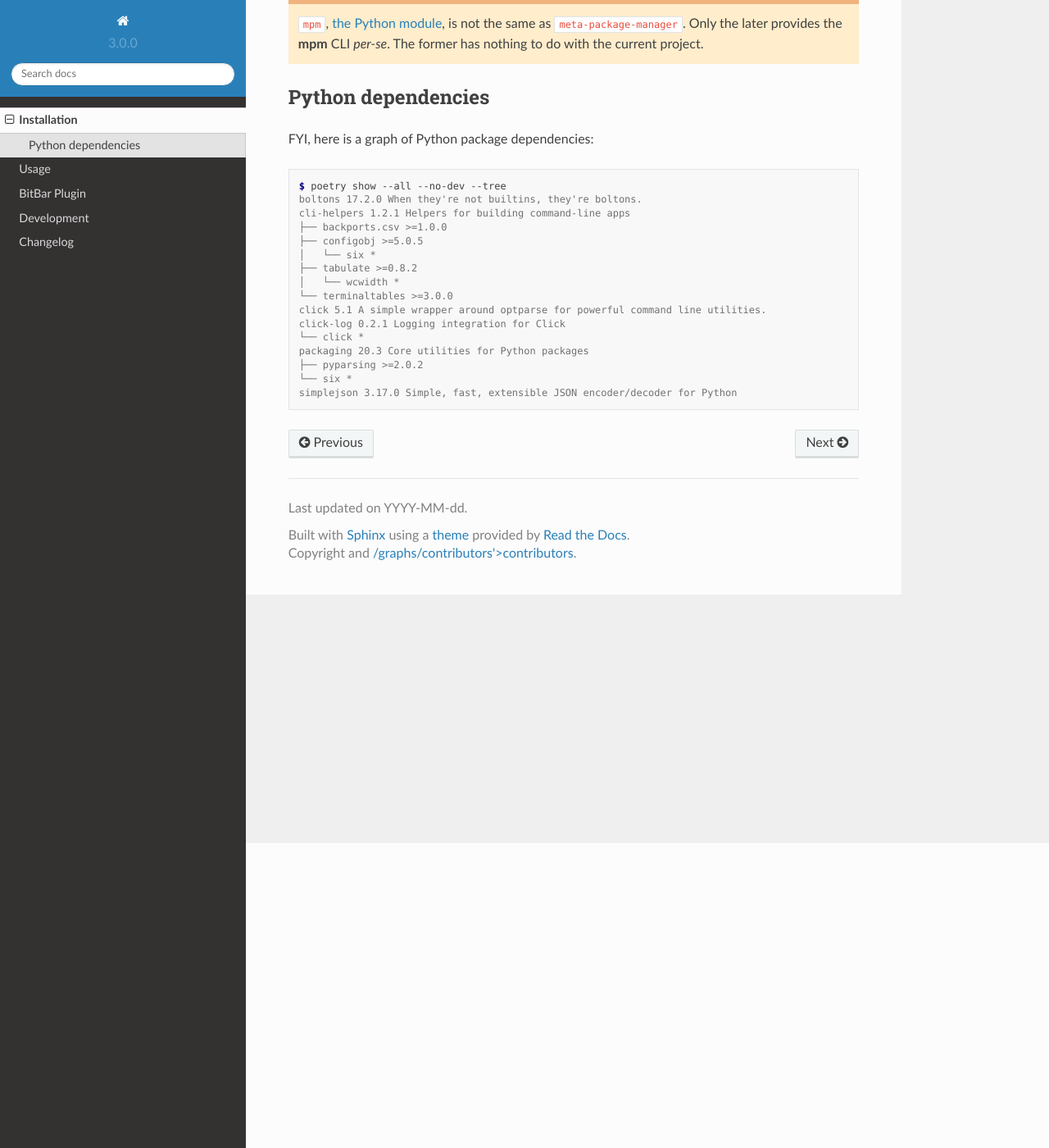
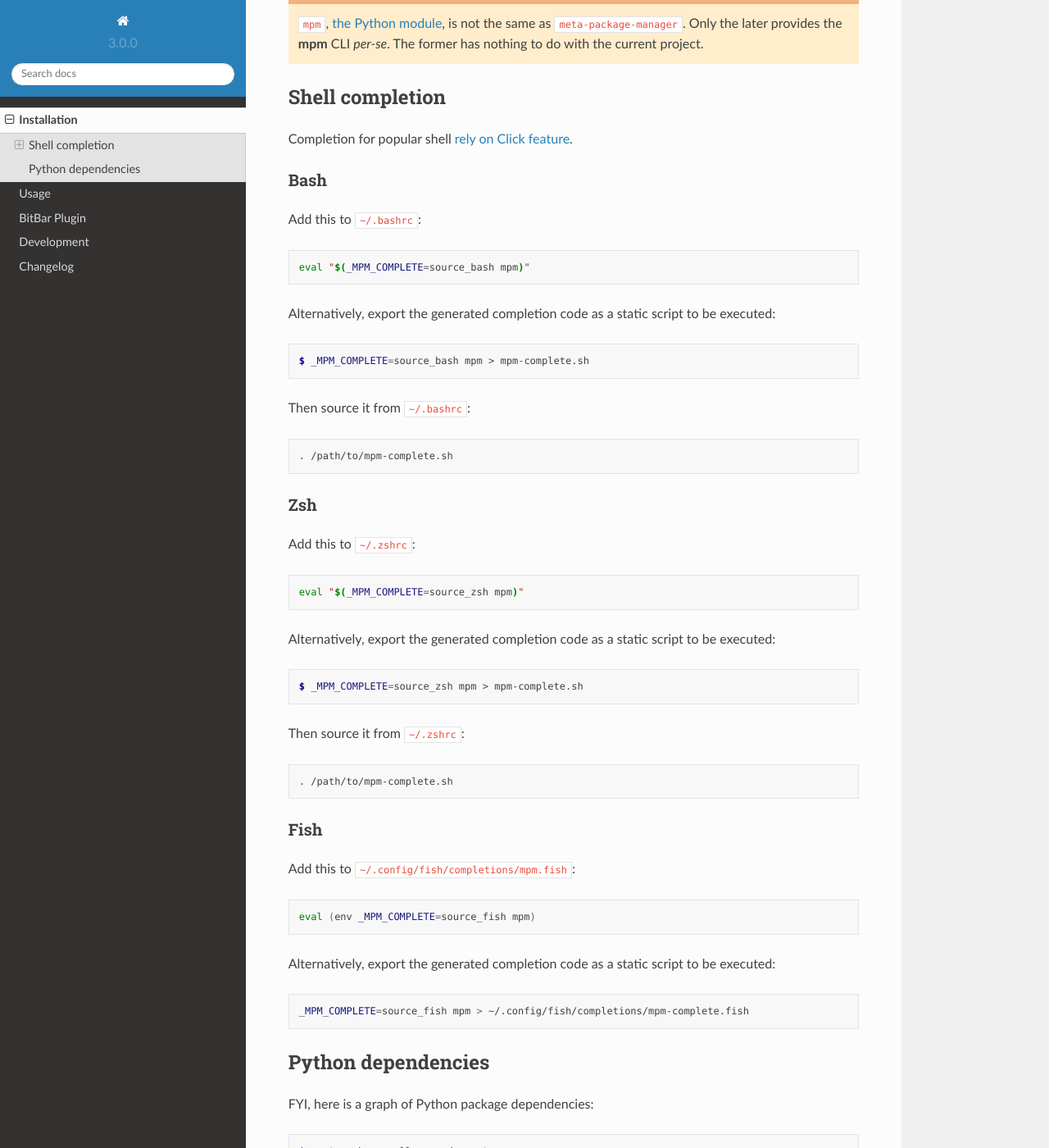
Before and after one commit to kdeldycke/meta-package-manager, a Sphinx documentation site: the page built from docs/install.rst, in a window 1280 px wide and 1400 px high, scrolled down 372 px. Shown: the whole window at 82% size. Built offline with Sphinx 7.4.7 and the Read the Docs theme 2.0.0, drawn with Linux system fonts in a browser that asks for light colours; pages that are not in the unit, such as notebooks, are missing from menus; the version number is read from the project's files by our own code.

Commit message:
Add shell completion for Bash, Zsh and Fish.

```diff
--- a/CHANGES.rst
+++ b/CHANGES.rst
@@ -22,6 +22,7 @@ Changelog
 * [brew,cask]: Bump minimal requirement of to ``2.2.9``.
 * [mpm]: Allow sorting restuls by packages, managers or version. Closes #35
   and #37.
+* [mpm]: Add shell completion for Bash, Zsh and Fish.
 * [mpm]: Do not force sync when calling outdated. Closes #36.
 * Fallback on ``apt version apt`` when looking for version. Closes #57 and #52.
 * Removes all copyright dates.
--- a/README.rst
+++ b/README.rst
@@ -53,6 +53,7 @@ Features
 * Pin-point commands to a subset of package managers (include/exclude
   selectors).
 * Export results in JSON or user-friendly tables.
+* Shell auto-completion for Bash, Zsh and Fish.
 * Provides a `BitBar plugin
   <https://meta-package-manager.readthedocs.io/en/develop/bitbar.html>`_ for
   friendly macOS integration.
--- a/docs/install.rst
+++ b/docs/install.rst
@@ -18,6 +18,73 @@ See also `pip installation instructions
     the same as ``meta-package-manager``. Only the later provides the
     :command:`mpm` CLI *per-se*. The former has nothing to do with the
     current project.
+
+
+Shell completion
+----------------
+
+Completion for popular shell `rely on Click feature
+<https://click.palletsprojects.com/en/7.x/bashcomplete/>`_.
+
+Bash
+^^^^
+
+Add this to ``~/.bashrc``:
+
+.. code-block:: bash
+
+    eval "$(_MPM_COMPLETE=source_bash mpm)"
+
+Alternatively, export the generated completion code as a static script to be
+executed:
+
+.. code-block:: shell-session
+
+    $ _MPM_COMPLETE=source_bash mpm > mpm-complete.sh
+
+Then source it from ``~/.bashrc``:
+
+.. code-block:: bash
+
+   . /path/to/mpm-complete.sh
+
+Zsh
+^^^
+
+Add this to ``~/.zshrc``:
+
+.. code-block:: zsh
+
+    eval "$(_MPM_COMPLETE=source_zsh mpm)"
+
+Alternatively, export the generated completion code as a static script to be
+executed:
+
+.. code-block:: shell-session
+
+    $ _MPM_COMPLETE=source_zsh mpm > mpm-complete.sh
+
+Then source it from ``~/.zshrc``:
+
+.. code-block:: zsh
+
+   . /path/to/mpm-complete.sh
+
+Fish
+^^^^
+
+Add this to ``~/.config/fish/completions/mpm.fish``:
+
+.. code-block:: fish
+
+    eval (env _MPM_COMPLETE=source_fish mpm)
+
+Alternatively, export the generated completion code as a static script to be
+executed:
+
+.. code-block:: fish
+
+   _MPM_COMPLETE=source_fish mpm > ~/.config/fish/completions/mpm-complete.fish
 
 
 Python dependencies
```
